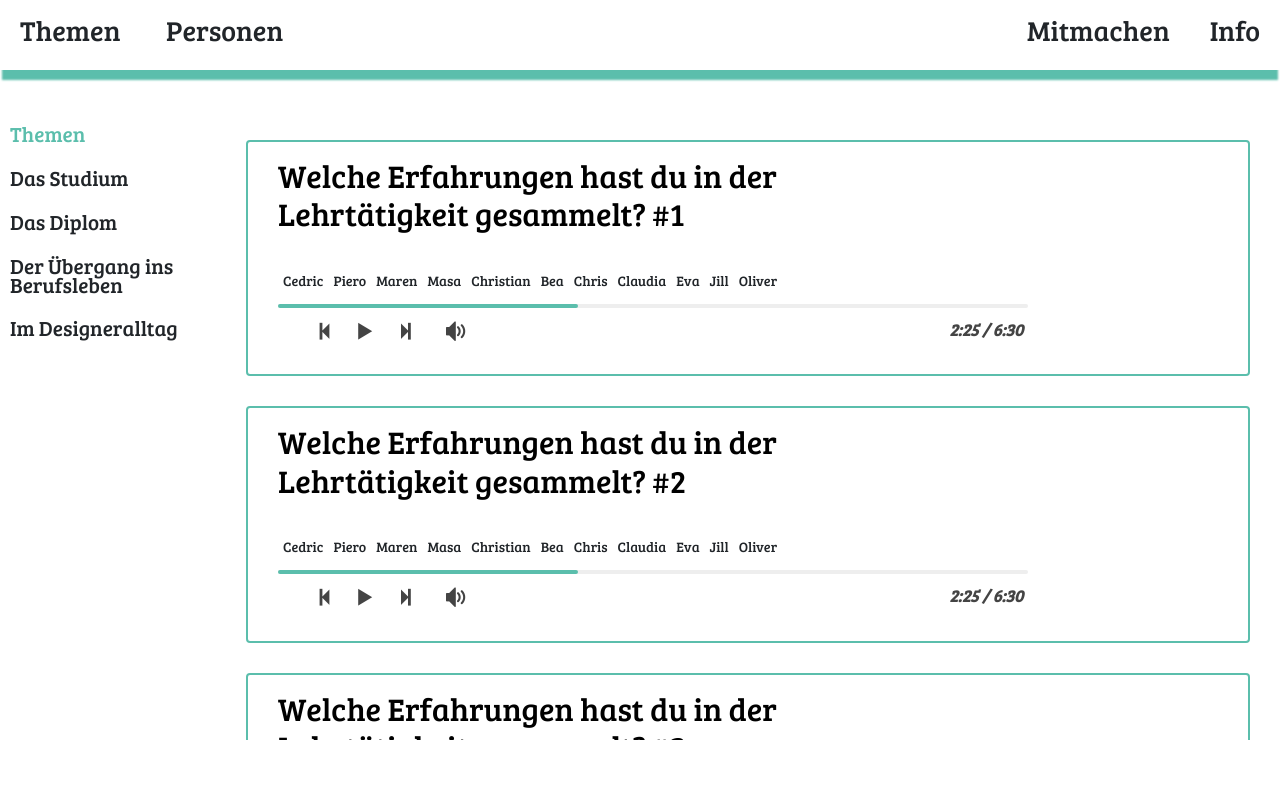
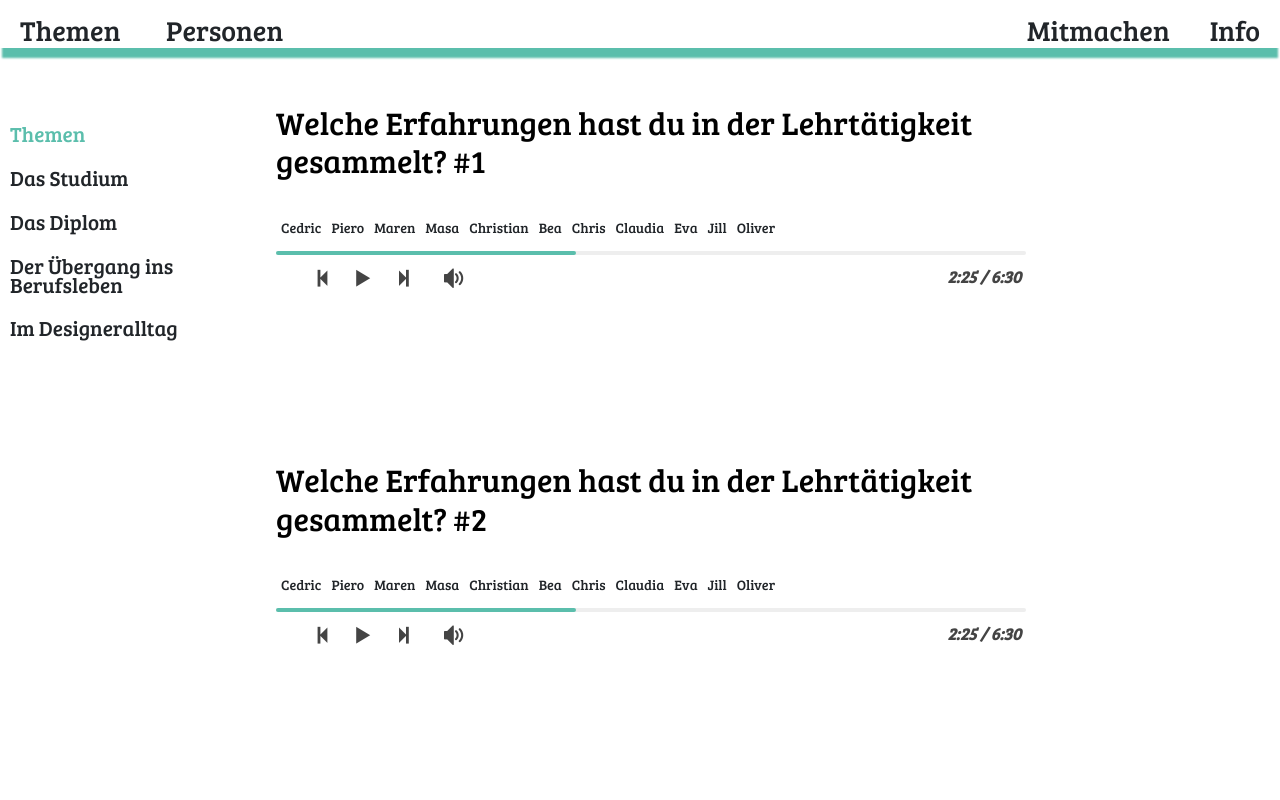
Before and after one commit to Aymen96/bianca, a website: page src/index.html in a window 1280 px wide. Drawn offline with nearby package versions, Linux system fonts and the light colour scheme; files that its build step writes are made by us from their sources; files whose address does not match are found by name.

Commit message:
pixel adjustement

```diff
--- a/src/styles/partials/_base.scss
+++ b/src/styles/partials/_base.scss
@@ -2,8 +2,9 @@
   padding-bottom: 10px;
   background-color: #fff;
   z-index:999;
+  height:8vh;
   .header-content {
-    height:70px;
+    height:6vh;
     box-shadow: 0 12px 2px -2px $primary-color;
   }
   .active {
@@ -21,16 +22,16 @@
 
   position:fixed;
   width:100%;
-  top:-70px;
+  top:-55px;
   @include transition(transform 1.5s);
   z-index:2000;
   @include transform(translateY(0));
   &.active-header {
-    @include transform(translateY(70px));
+    @include transform(translateY(55px));
   }
   &:hover,
   &.header-active{
-    @include transform(translateY(70px));
+    @include transform(translateY(55px));
   }
 }
 
--- a/src/styles/partials/_theme.scss
+++ b/src/styles/partials/_theme.scss
@@ -1,7 +1,7 @@
 .content-wrapper {
-  margin-top: 100px;
+  margin-top: 8vh;
   padding: 10px;
-  height:80vh;
+  height:91vh;
   overflow-y:scroll;
 
 
@@ -9,13 +9,12 @@
 
 .theme-div {
   width:100%;
-  padding:15px 30px;
-  margin:30px 0;
-  border: 2px solid $primary-color;
+  padding: 30px;
+  margin:0 0 95px;
   border-radius: 4px;
   position: relative;
   .theme-title {
-    width:580px;
+    width:850px;
     margin-bottom: 25px;
     color: #000;
     cursor: pointer;
@@ -23,6 +22,9 @@
       color: $primary-color;
     }
 
+  }
+  &.active {
+  margin-bottom: 25px;
   }
 }
 
```
